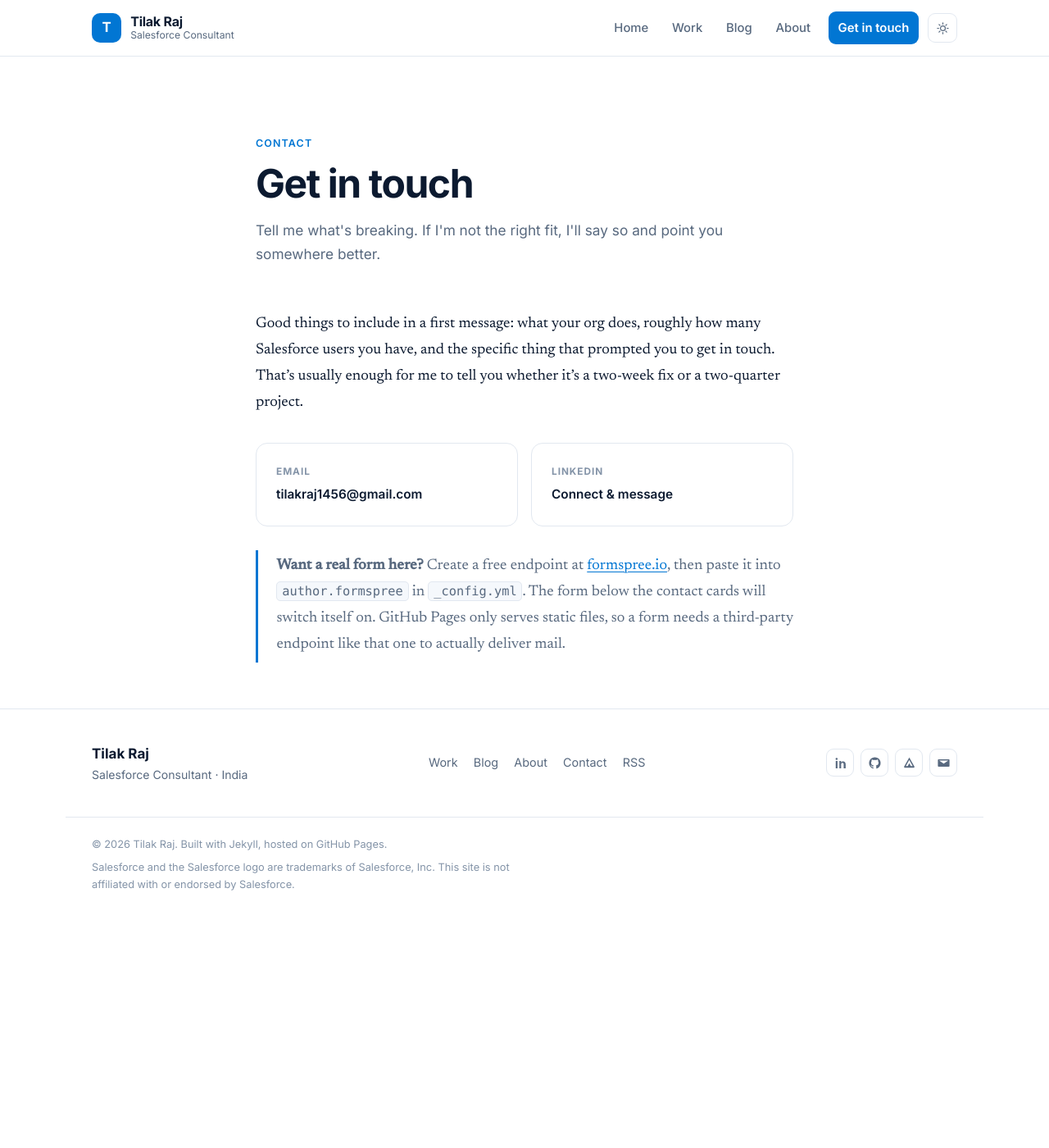
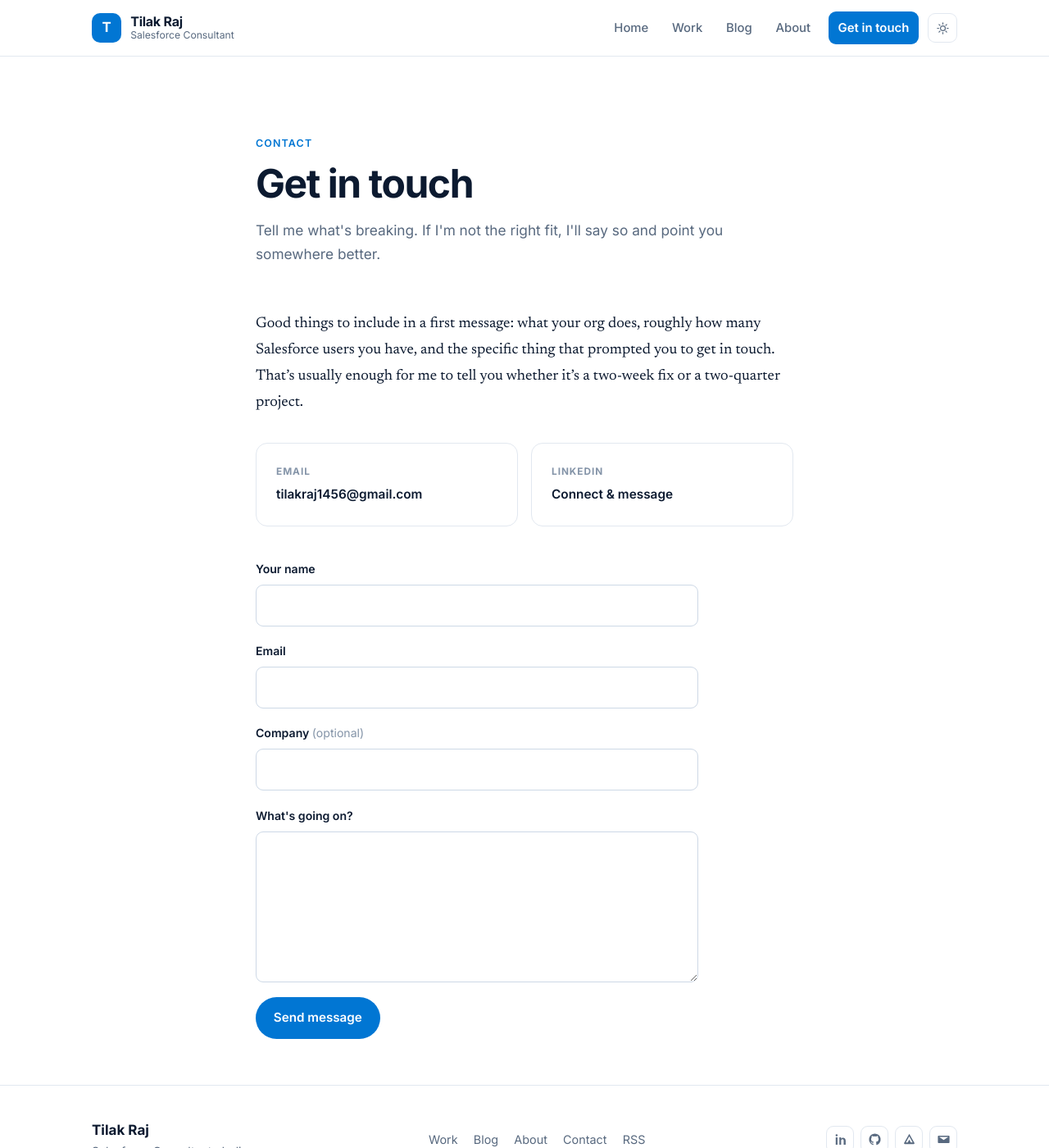
Before and after one commit to tilakraj-builds/tilakraj-builds.github.io, a Jekyll site: the page built from contact.md, in a window 1280 px wide and 1400 px high. Shown: the whole window at 82% size. Built offline with Jekyll 4.4.1, drawn with Linux system fonts in a browser that asks for light colours; some of the changed lines change nothing that is shown.

Commit message:
Update _config.yml

```diff
--- a/_config.yml
+++ b/_config.yml
@@ -40,7 +40,7 @@ author:
   # Set this to turn the contact page's form on. Leave "" and the page shows
   # your email and links instead. GitHub Pages is static, so a form needs a
   # third-party endpoint like this one to actually deliver mail.
-  formspree: ""
+  formspree: "https://formspree.io/f/xwlkpelr"
 
 # Shown as a small pill in the hero. Set `available: false` to hide it.
 available: true
```
